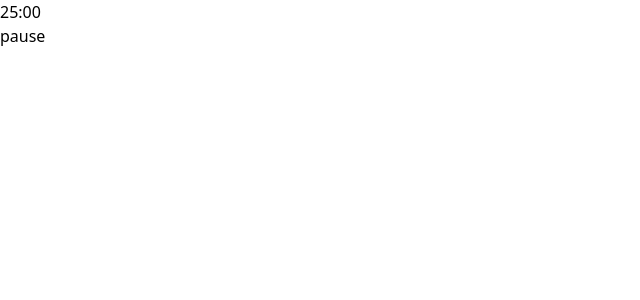
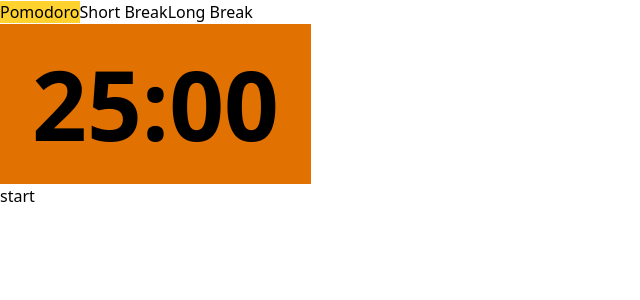
Before and after one commit to reSkriptII/pomodoro-timer, a React (Vite) app: page / in a window 1280 px wide. Shown: the top 300 px of the page, without its empty margins (0-640 px from the left). Built offline with nearby package versions, Linux system fonts and the light colour scheme.

Commit message:
update handleClick and keep isRunning state

```diff
--- a/src/App.tsx
+++ b/src/App.tsx
@@ -1,32 +1,42 @@
 import { useState, useRef } from 'react'
+
+type stage_t = 'Pomodoro' | 'Short Break' | 'Long Break';
 
 export default function App() {
   const [timer, setTimer] = useState(1500); // time in second
   const [isRunning, setIsRunning] = useState(false);
-  const timerInterval = useRef<number>(undefined);
+  const [stage, setStage] = useState<stage_t>('Pomodoro');
+  const timerIntervalRef = useRef<number>(undefined);
+
+  function handleStageChange(stage: stage_t) {
+    setStage(stage);
+    // setTimer()
+  }
 
   function handleClick() {
     let nextIsRunning = !isRunning;
     setIsRunning(nextIsRunning);
 
     if (nextIsRunning) {
-      timerInterval.current = setInterval(() => {
-        if (timer > 0) {
-          setTimer(t => t - 1);
-        } else {
-          clearInterval(timerInterval.current);
-        }
-      }, 1000);
+      timerIntervalRef.current = setInterval(() => {
+        setTimer(t => {
+          const nextTimer = t - 1;
+          if (nextTimer <= 0) {
+            clearInterval(timerIntervalRef.current)
+            setIsRunning(false);
+          }
+          return nextTimer;
+        })}, 1000);
     } else {
-      clearInterval(timerInterval.current)
+      clearInterval(timerIntervalRef.current)
     }
-
   }
 
   return (
     <>
+      <StateSelector stage={stage} onChange={handleStageChange} />
       <TimerDisplay timer={timer} />
-      <button onClick={handleClick}> { isRunning? 'stop' : 'pause'} </button>
+      <button onClick={handleClick}> { isRunning? 'pause' : 'start'} </button>
     </>
 
   )
@@ -35,7 +45,32 @@ export default function App() {
 function TimerDisplay({ timer }: { timer: number }) {
   const display = Math.floor(timer / 60) + ':' + ('0' + (timer % 60)).slice(-2);
 
-  return <div>
-    { display }
-  </div>
+  return (
+    <div className='flex items-center text-8xl font-bold bg-amber-600 text-center size-fit p-8'>
+      { display }
+    </div>
+  )
 }
+
+function StateSelector({ stage, onChange }: { stage: stage_t, onChange: Function}) {
+  return (
+    <div>
+      {['Pomodoro', 'Short Break', 'Long Break'].map(value => (
+        <label
+          className='relative has-checked:bg-amber-300'
+          key={value}
+        >
+          <input
+            type='radio'
+            className='absolue size-0'
+            name='stage'
+            checked={ stage === value}
+            onChange={() => onChange(value)}
+          />
+          { value }
+        </label>
+      ))}
+
+    </div>
+  )
+}
```
